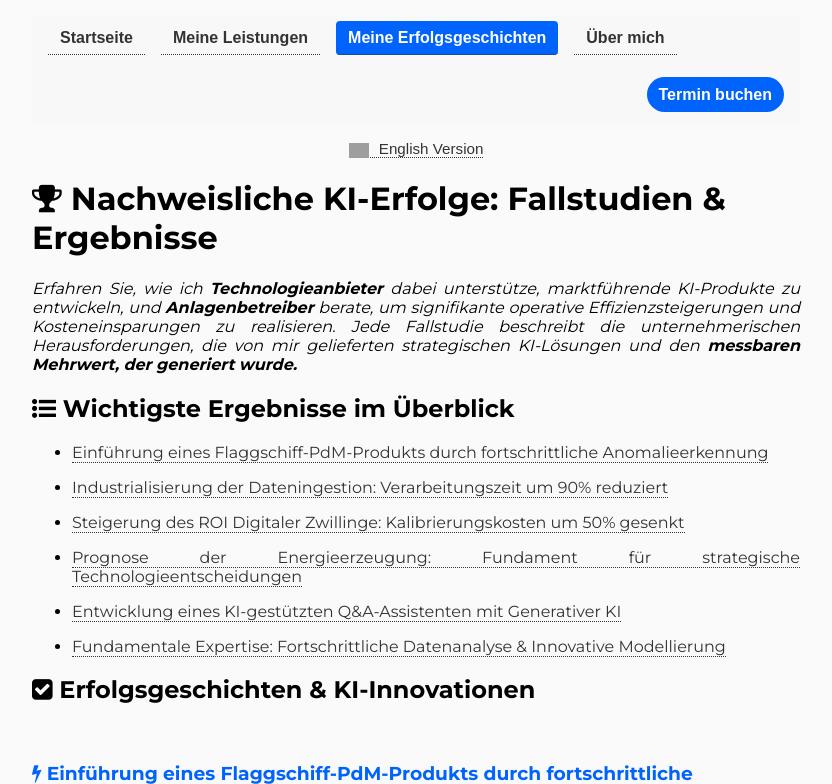
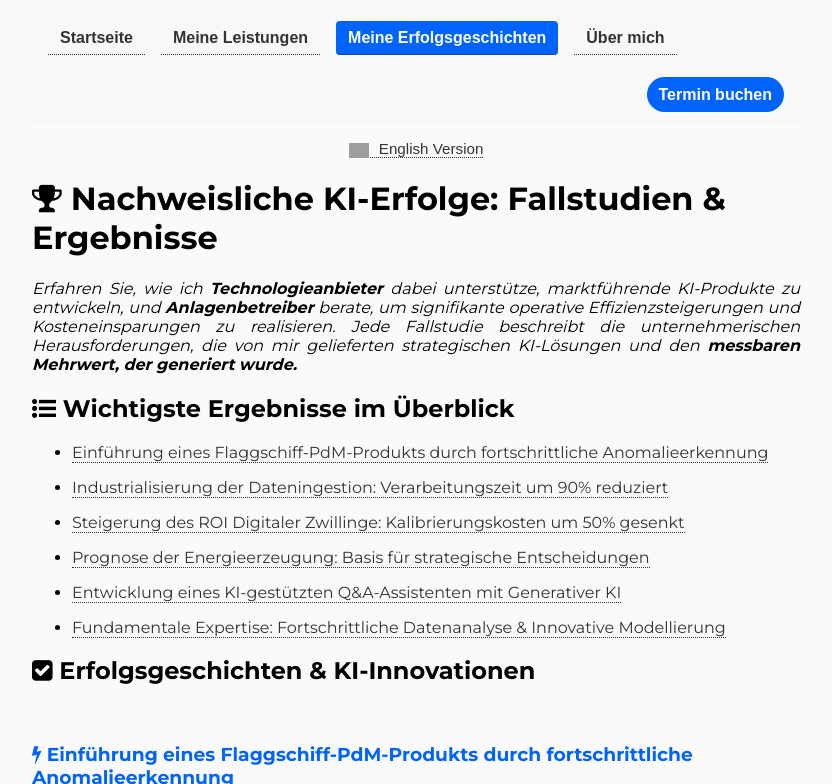
Before and after one commit to alexkolo/strategic-ai, a Jekyll site: the page built from de/portfolio.md, in a window 1280 px wide and 900 px high, cut to the strip 0-784 px from the top of the window. Shown: the whole strip, without its empty margins (224-1056 px from the left). Built offline with Jekyll 4.4.1, drawn with Linux system fonts in a browser that asks for light colours; some web fonts are replaced; grey boxes are pictures that could not be loaded.

Commit message:
style: update wording for clarity in forecasting section

```diff
--- a/de/portfolio.md
+++ b/de/portfolio.md
@@ -18,7 +18,7 @@ _Erfahren Sie, wie ich **Technologieanbieter** dabei unterstütze, marktführend
 
 - [Steigerung des ROI Digitaler Zwillinge: Kalibrierungskosten um 50% gesenkt](#digital-twin-optimization)
 
-- [Prognose der Energieerzeugung: Fundament für strategische Technologieentscheidungen](#forecasting-poc)
+- [Prognose der Energieerzeugung: Basis für strategische Entscheidungen](#forecasting-poc)
 
 - [Entwicklung eines KI-gestützten Q&A-Assistenten mit Generativer KI](#genai-qna-companion)
 
```
